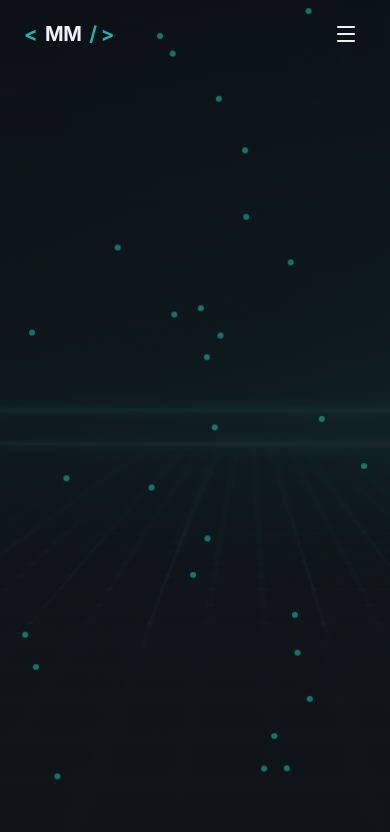
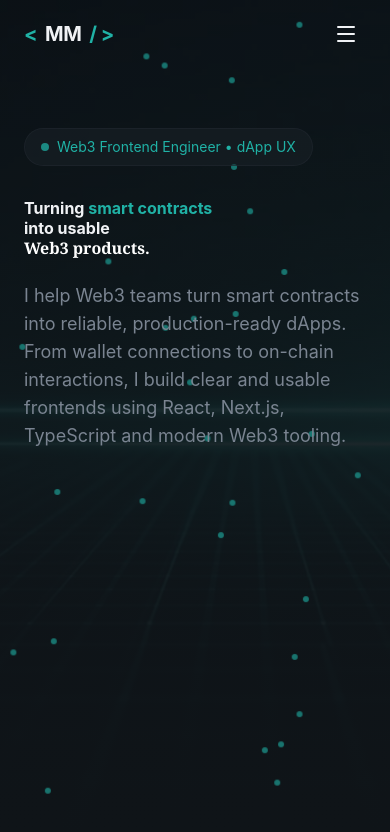
Before and after one commit to Mvnsour/dev-personal-portfolio, a React (Vite) app: page / in a window 390 px wide. Shown: the top 832 px of the page. Built offline with nearby package versions, Linux system fonts and the light colour scheme.

Commit message:
style: add glow effect and animation delays for enhanced visual effects

```diff
--- a/src/index.css
+++ b/src/index.css
@@ -55,6 +55,11 @@
     backdrop-filter: blur(24px);
     border: 1px solid color-mix(in srgb, var(--color-border) 60%, transparent);
   }
+
+  .glow {
+    text-shadow: 0 0 30px
+      color-mix(in srgb, var(--color-primary) 50%, transparent);
+  }
 }
 
 @layer utilities {
@@ -91,4 +96,32 @@
     animation: fade-in 0.6s ease-out both;
   }
 
+  .animation-delay-100 {
+    animation-delay: 100ms;
+  }
+
+  .animation-delay-200 {
+    animation-delay: 200ms;
+  }
+
+  .animation-delay-300 {
+    animation-delay: 300ms;
+  }
+
+  .animation-delay-400 {
+    animation-delay: 400ms;
+  }
+
+  .animation-delay-500 {
+    animation-delay: 500ms;
+  }
+
+  .animation-delay-600 {
+    animation-delay: 600ms;
+  }
+
+   .animation-delay-800 {
+    animation-delay: 800ms;
+  }
+
 }
--- a/src/sections/Hero.tsx
+++ b/src/sections/Hero.tsx
@@ -19,6 +19,7 @@
         className='w-full h-full object-cover opacity-40'
       />
       <div className='absolute inset-0 bg-linear-to-b from-background/20 via-background/80 to-background'/>
+    </div>
 
       {/* Green dots */}
        <div className='absolute inset-0 overflow-hidden pointer-events-none'>
@@ -36,6 +37,40 @@
           />
         ))}
        </div>
-    </div>
+       {/* Content */}
+       <div className='container mx-auto px-6 pt-32 pb-20 relative z-10'>
+        <div className='grid lg:grid-cols-2 gap-12 items-center'>
+          {/* Text Content - Left Column*/}
+          <div className='space-y-8'>
+            <div className='animate-fade-in'>
+              <span className='inline-flex items-center gap-2 px-4 py-2 rounded-full glass text-sm text-primary'>
+                <span className='w-2 h-2 bg-primary rounded-full animate-pulse' />
+                Web3 Frontend Engineer • dApp UX
+              </span>
+            </div>
+
+            {/* Headline */}
+            <div className='space-y-6'>
+              <h1 className='text-5-xl m:text-6xl lg:text-7xl font-bold leading-tight animate-fade-in animation-delay-100'>
+                Turning <span className='text-primary glowtext'>smart contracts</span>
+                <br />
+                into usable
+                <br />
+                <span className='font-serif italicfont-normal text-white'>
+                  Web3 products.
+                </span>
+              </h1>
+              <p
+              className='text-lg text-muted-foreground max-w-lg animate-fade-in animation-delay-200'
+              >
+                I help Web3 teams turn smart contracts into reliable, production-ready dApps.
+                From wallet connections to on-chain interactions, I build clear and usable
+                frontends using React, Next.js, TypeScript and modern Web3 tooling.
+              </p>
+            </div>
+          </div>
+          {/* Profile Image - Right Column */}
+        </div>
+       </div>
   </section>
 }
```
